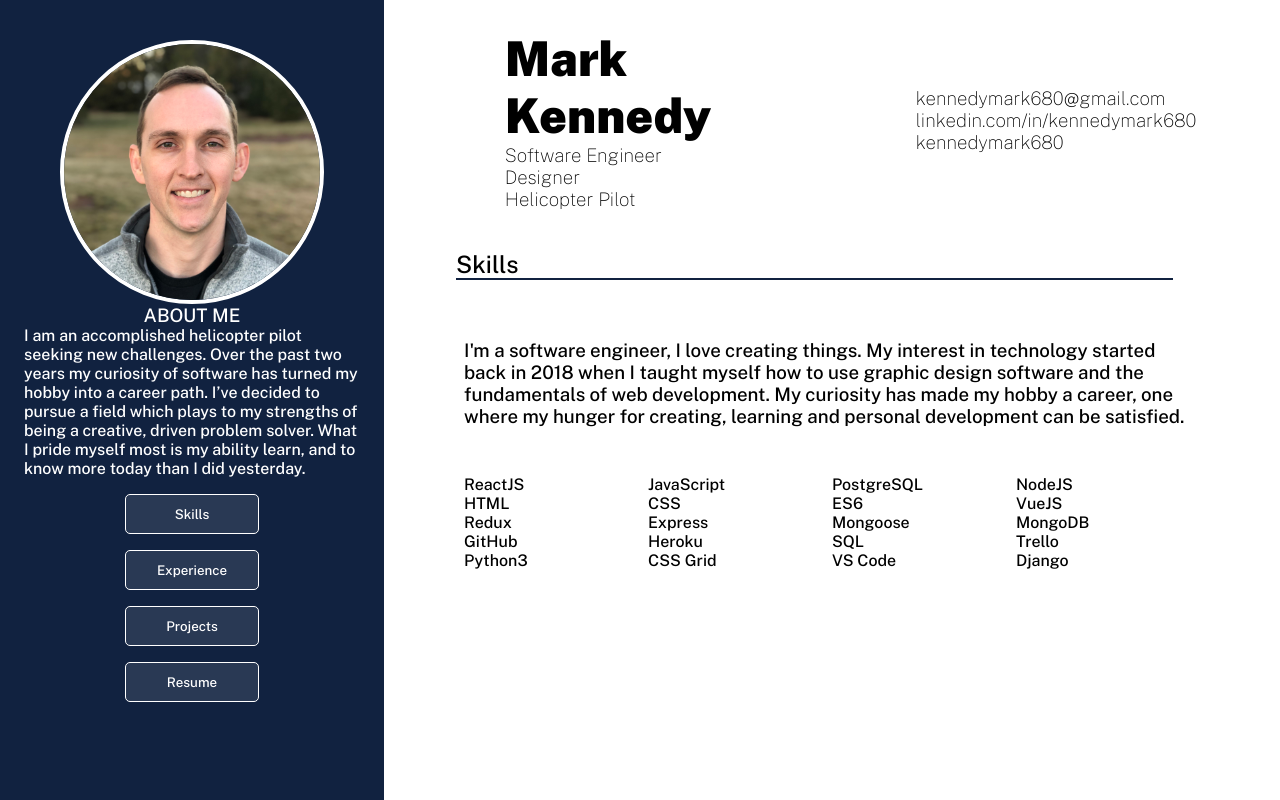
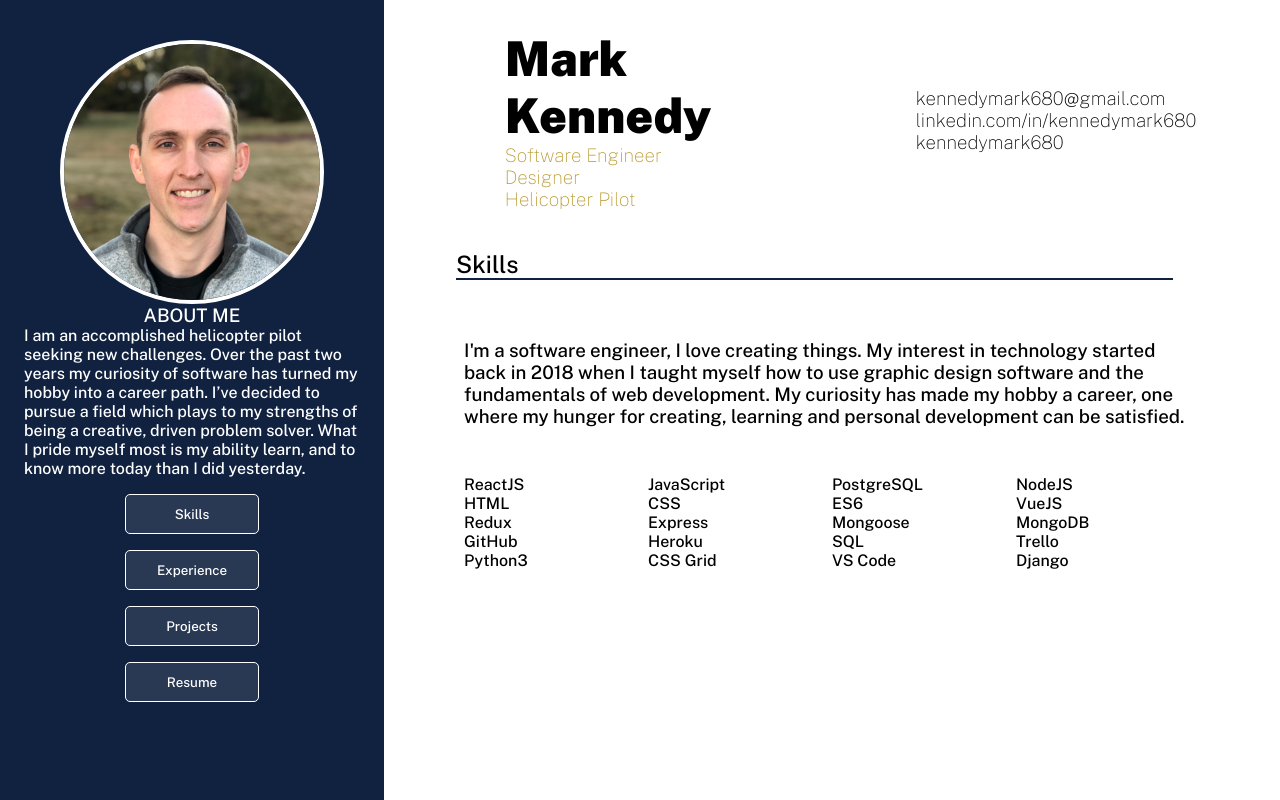
Before and after one commit to kennedymark680/portfolio2, a React (Create React App) app: page / in a window 1280 px wide. Built offline with nearby package versions, Linux system fonts and the light colour scheme.

Commit message:
titles gold

```diff
--- a/src/App.css
+++ b/src/App.css
@@ -69,6 +69,10 @@
   font-weight: 100;
 }
 
+.titles {
+  color: #b9992c;
+}
+
 .main {
   grid-area: c;
   background-color: white;
@@ -110,6 +114,17 @@
 .projectButtons button:hover {
   background-color: #112240;
   color: white;
+  cursor: pointer;
+  animation: zoom .1s linear forwards;
+}
+
+@keyframes zoom {
+  0% {
+    transform: scale(1.0);
+  }
+  100% {
+    transform: scale(1.1);
+  }
 }
 
 @media only screen and (max-width: 800px) {
@@ -188,6 +203,7 @@
   height: 20vw;
   width: 20vw;
   border-radius: 5px;
+  box-shadow: 1px 1px 5px 3px	#c5c5c5;
 }
 
 /* .links img {
--- a/src/components/Top.js
+++ b/src/components/Top.js
@@ -6,9 +6,9 @@ export const Top = () => {
       <div className="top-left">
         <h1>Mark</h1>
         <h1>Kennedy</h1>
-        <h3>Software Engineer</h3>
-        <h3>Designer</h3>
-        <h3>Helicopter Pilot</h3>
+        <h3 className="titles">Software Engineer</h3>
+        <h3 className="titles">Designer</h3>
+        <h3 className="titles">Helicopter Pilot</h3>
       </div>
       <div className="top-right">
         <h3>kennedymark680@gmail.com</h3>
```
